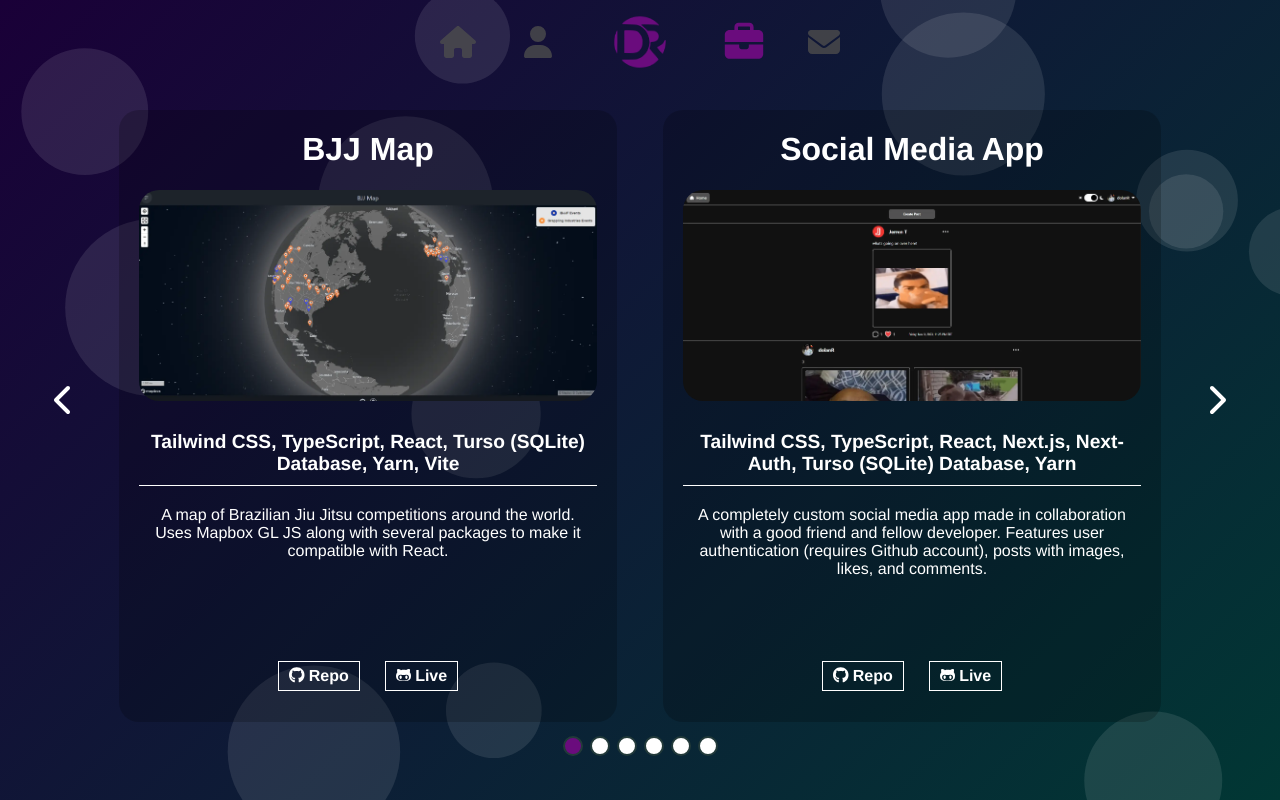
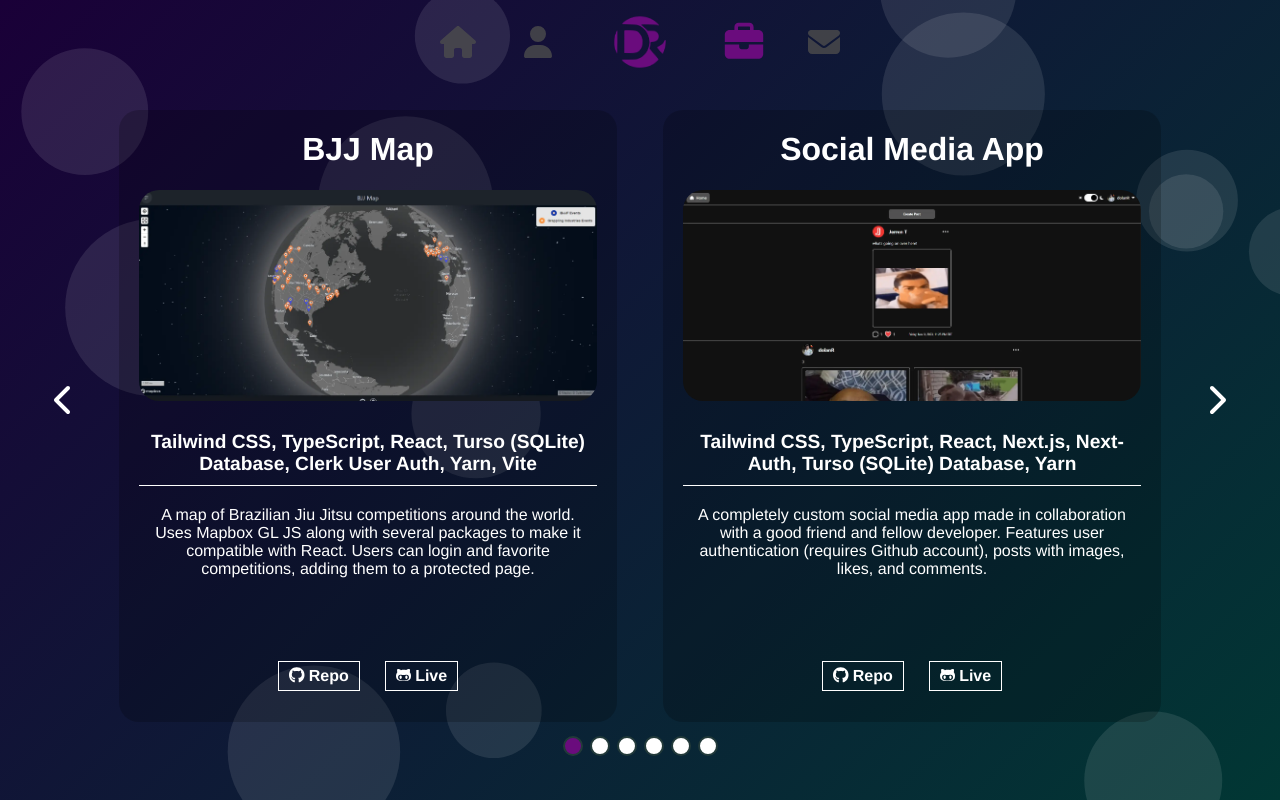
Before and after one commit to dolanR/portfolio-2.0, a React (Vite) app: page /work in a window 1280 px wide. Built offline with nearby package versions, Linux system fonts and the light colour scheme.

Commit message:
Update BJJ Map description and skills

```diff
--- a/src/components/Work/index.jsx
+++ b/src/components/Work/index.jsx
@@ -9,10 +9,10 @@ const projects = [
 	{
 		title: 'BJJ Map',
 		description:
-			'A map of Brazilian Jiu Jitsu competitions around the world. Uses Mapbox GL JS along with several packages to make it compatible with React.',
+			'A map of Brazilian Jiu Jitsu competitions around the world. Uses Mapbox GL JS along with several packages to make it compatible with React. Users can login and favorite competitions, adding them to a protected page.',
 		repo: 'https://github.com/dolanR/bjj-map',
 		live: 'https://bjj.dolan.dev/',
-		skills: 'Tailwind CSS, TypeScript, React, Turso (SQLite) Database, Yarn, Vite',
+		skills: 'Tailwind CSS, TypeScript, React, Turso (SQLite) Database, Clerk User Auth, Yarn, Vite',
 		image: '/images/bjj-map-site.webp',
 	},
 	{
```
